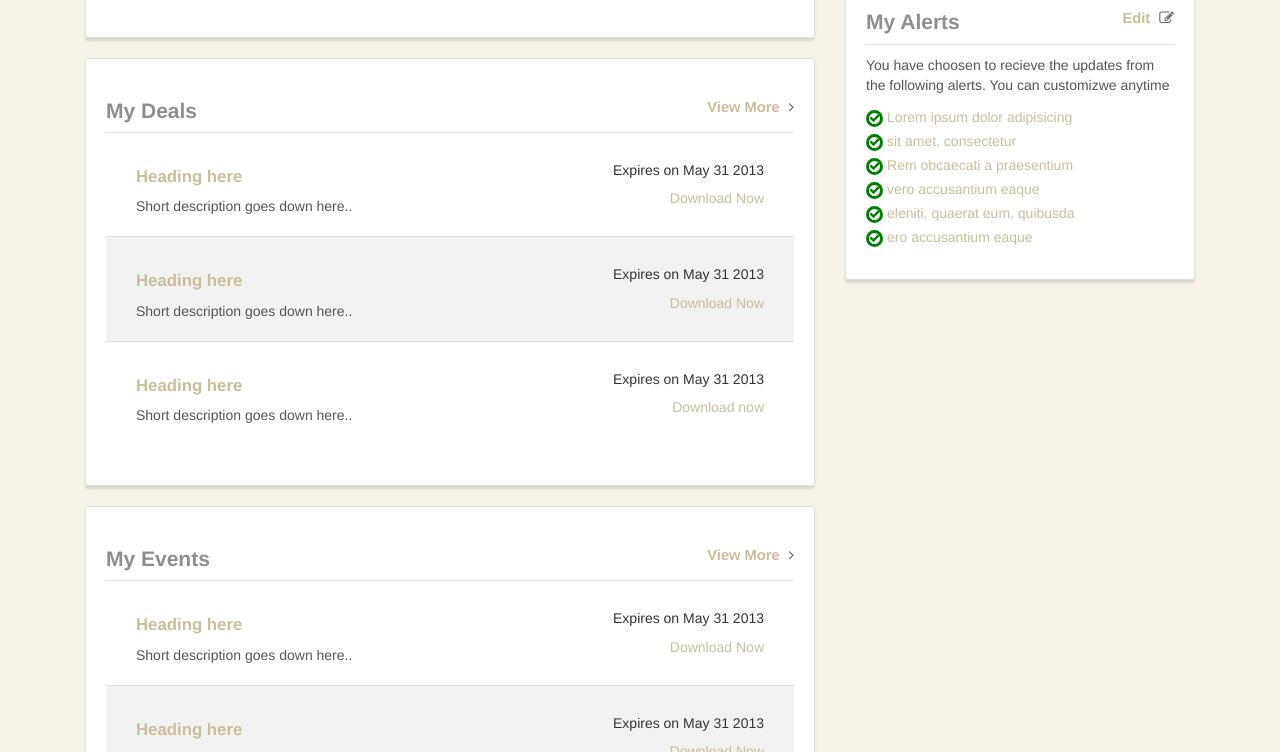
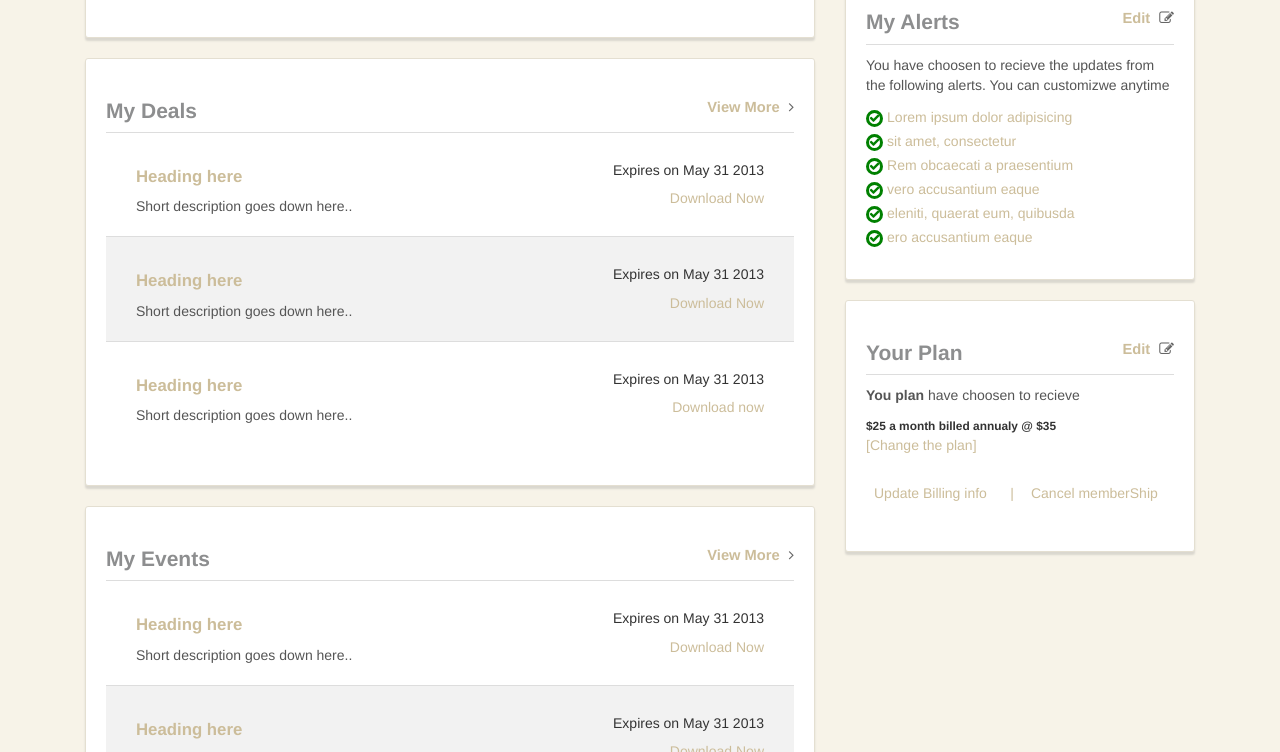
Before and after one commit to syamnath/22media, a plain HTML site: page index.html in a window 1280 px wide. Shown: the part 497-1249 px from the top of the page. Drawn offline with nearby package versions, Linux system fonts and the light colour scheme.

Commit message:
Added the changes for the right sidebar.

```diff
--- a/css/main.css
+++ b/css/main.css
@@ -20,6 +20,11 @@ p {
 }
 .main_content a, .custom_sidebar a {
 	color: #ccbd9a;
+	cursor: pointer;
+}
+
+.main_content a:hover, .custom_sidebar a:hover {
+	color: lightblue;
 }
 
 .whiteGr-box  {
@@ -86,3 +91,12 @@ ul.tick-style i {
   border-radius: 50%;
   font-size: 0.8em;
 }
+.membership_table {
+	margin-top: 20px;
+}
+
+.membership_table td {
+	border-top: 0 !important;
+	/*border: 1px solid red;*/
+	color: #ccbd9a;
+}
--- a/index.html
+++ b/index.html
@@ -9,6 +9,11 @@
         <script src="js/vendor/modernizr-2.8.3.min.js"></script>
     </head>
     <body>
+    <header class="header-customstrip">
+        <div class="container">
+
+        </div>
+    </header>
         <div class="container">
             <div class="col-md-12 intro-header">
                 <h3>HelloJohn</h3>
@@ -127,6 +132,19 @@
                         <li><a href="#"><i class="fa fa-check" aria-hidden="true"></i> ero accusantium eaque</a></li
                     </ul>
                 </div>
+                <div class="whiteGr-box">
+                    <h2 class="header">Your Plan <a href="#" class="pull-right">Edit <i class="fa fa-pencil-square-o" aria-hidden="true"></i></a></h2>
+                    <p><b>You plan </b> have choosen to recieve </p>
+                    <small><b>$25 a month billed annualy @ $35</b></small>
+                    <a style="display: block;" class="text block" href="#">[Change the plan]</a>
+                    <table class="table membership_table">
+                        <tr>
+                            <td><a href="#">Update Billing info</a></td>
+                            <td>|</td>
+                            <td><a href="#">Cancel memberShip</a></td>
+                        </tr>
+                    </table>
+                </div>
             </section>
         </div>
 
```
